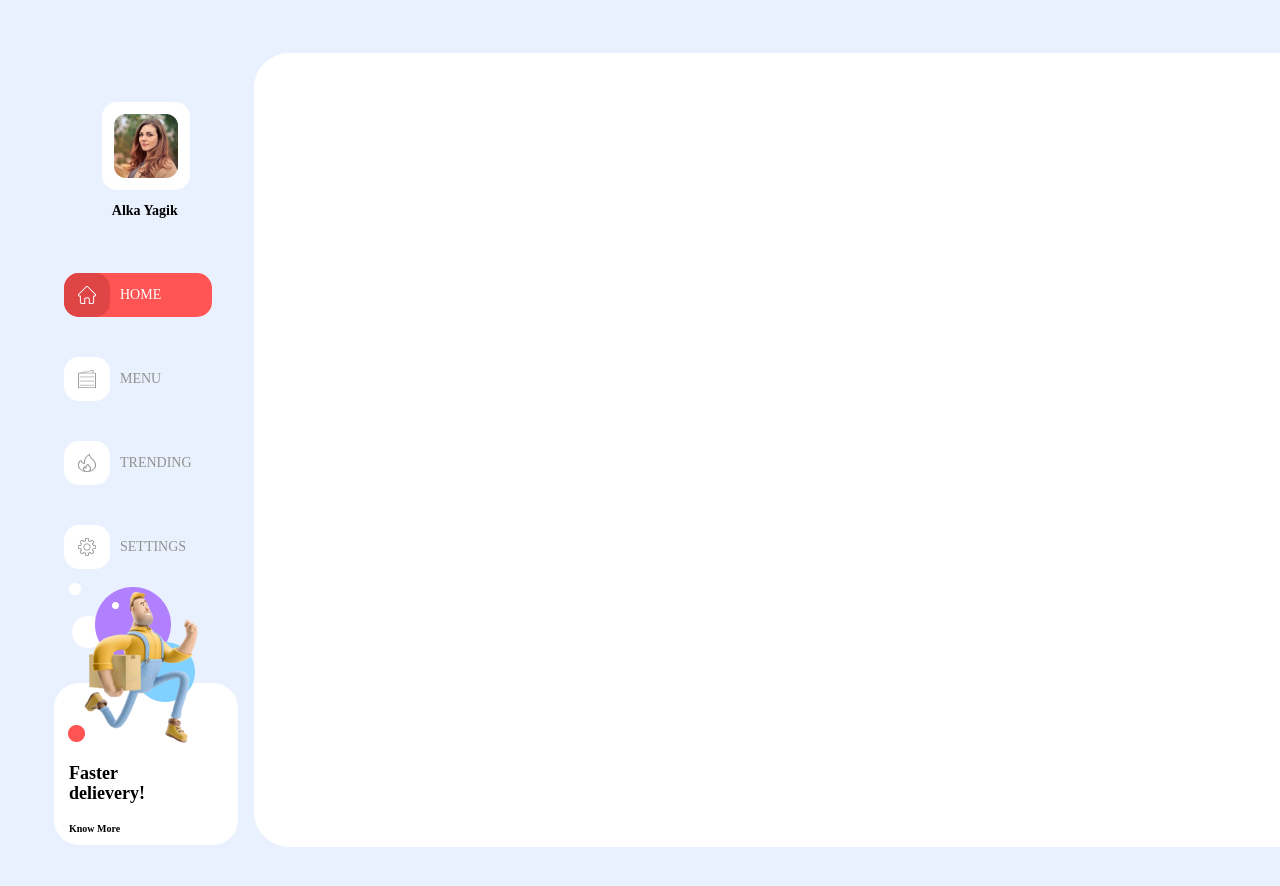
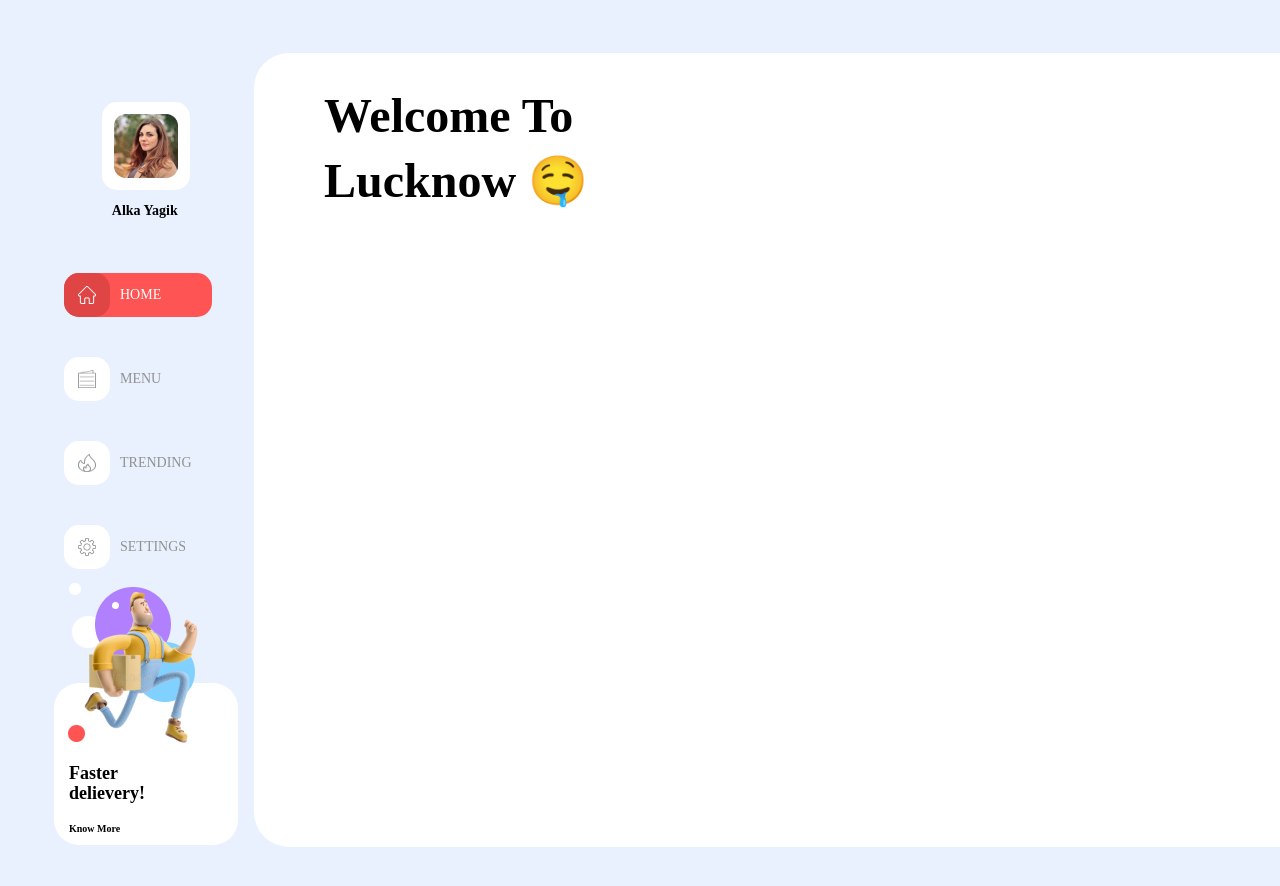
Before and after one commit to Hocnchar0vKirill/classwork-29.12, a plain HTML site: page index.html in a window 1280 px wide. Shown: the top 886 px of the page. Drawn offline with Linux system fonts and the light colour scheme.

Commit message:
I've added h1

```diff
--- a/index.html
+++ b/index.html
@@ -47,7 +47,9 @@
                 <h1 class="faster-delievery">Faster delievery!</h1>
                 <p class="know-more">Know More</p>
             </div>
-        <div class="content"></div>
+        <div class="content">
+            <h1 class="welcome">Welcome To Lucknow &#129316;</h1>
+        </div>
     </div>
 </body>
 </html>
--- a/style.css
+++ b/style.css
@@ -140,3 +140,15 @@ body{
     top: 140px;
     left: 15px;
 }
+.welcome{
+    width: 320px;
+    height: 130px;
+    margin-left: 70px;
+    margin-top: 30px;
+    font-family: 'Spartan';
+    font-style: normal;
+    font-weight: 800;
+    font-size: 48px;
+    line-height: 65px;
+    color: #000000;
+}
```
